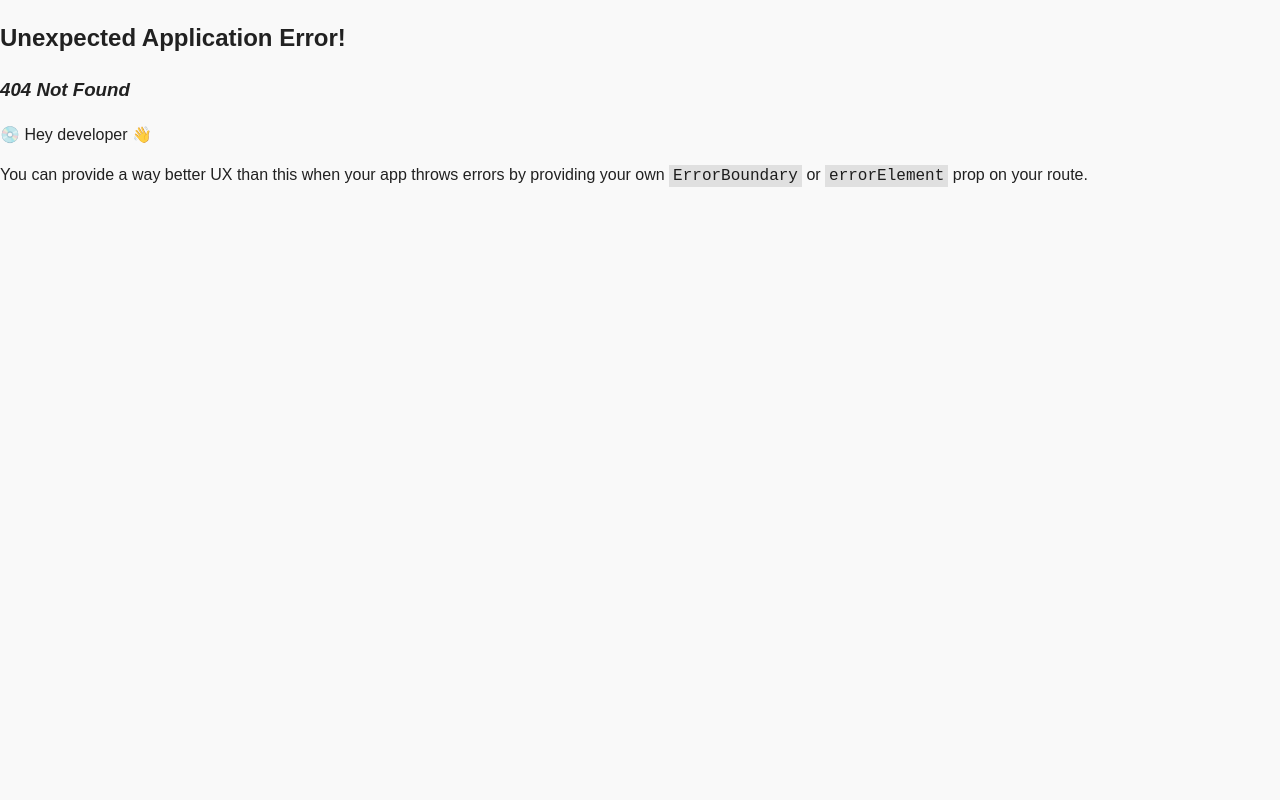
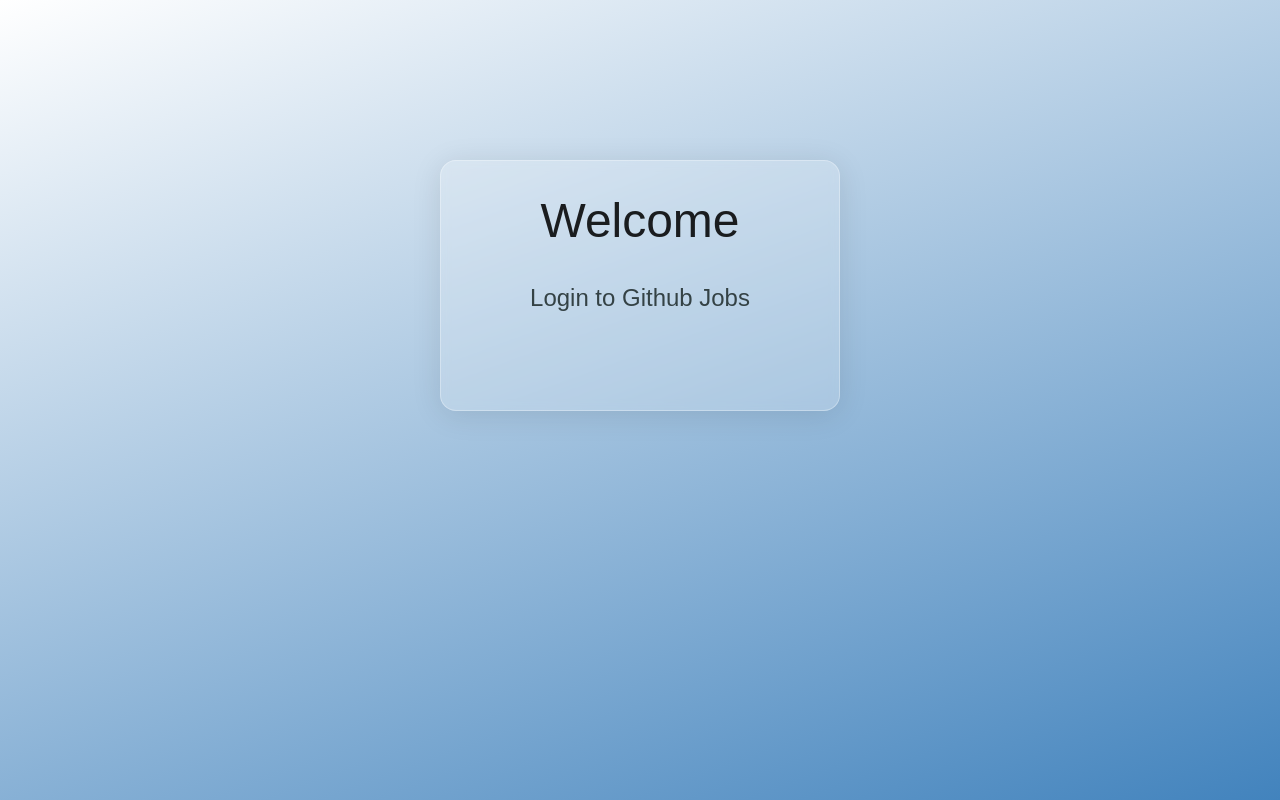
Before and after one commit to rayhanendra/dans-test-rayhanendra, a React (Vite) app: page /login in a window 1280 px wide. Before the commit this address had no page. Built offline with nearby package versions, Linux system fonts and the light colour scheme.

Commit message:
feat: add loginpage, implement google login, add authStore, implement protected routes

```diff
--- a/src/main.tsx
+++ b/src/main.tsx
@@ -7,11 +7,15 @@
 
 import { QueryClient, QueryClientProvider } from '@tanstack/react-query';
 import { ReactQueryDevtools } from '@tanstack/react-query-devtools';
+import { GoogleOAuthProvider } from '@react-oauth/google';
+
+const clientId = import.meta.env.VITE_GOOGLE_CLIENT_ID;
 
 const queryClient = new QueryClient();
 
 ReactDOM.createRoot(document.getElementById('root') as HTMLElement).render(
   <React.StrictMode>
+    <GoogleOAuthProvider clientId={clientId}>
       <ThemeProvider theme={theme}>
         <CssBaseline />
         <QueryClientProvider client={queryClient}>
@@ -19,5 +23,6 @@
           <ReactQueryDevtools initialIsOpen={false} />
         </QueryClientProvider>
       </ThemeProvider>
+    </GoogleOAuthProvider>
   </React.StrictMode>,
 );
--- /dev/null
+++ b/src/pages/LoginPage.tsx
@@ -0,0 +1,79 @@
+import React from 'react';
+import { GoogleLogin, googleLogout } from '@react-oauth/google';
+import type { CredentialResponse } from '@react-oauth/google';
+import { useAuthActions, useUser } from '../store/authStore';
+import { Box, Button, Container, Typography } from '@mui/material';
+import { useNavigate } from 'react-router-dom';
+
+function LoginPage() {
+  const navigate = useNavigate();
+
+  const user = useUser();
+  const { login, logout } = useAuthActions();
+
+  const responseMessage = (response: CredentialResponse) => {
+    login(response);
+    navigate('/');
+  };
+
+  const errorMessage = () => {
+    console.log('Login Failed');
+  };
+
+  const handleLogout = () => {
+    logout();
+    googleLogout();
+  };
+
+  return (
+    <Box
+      sx={{
+        background: 'linear-gradient(160deg, rgba(255,255,255,1) 0%, #4283BD 100%)',
+        height: '100vh',
+      }}
+    >
+      <Container
+        maxWidth="lg"
+        sx={{
+          pt: 20,
+        }}
+      >
+        <Box
+          sx={{
+            background: 'rgba(255, 255, 255, 0.2)',
+            borderRadius: '16px',
+            boxShadow: '0 4px 30px rgba(0, 0, 0, 0.1)',
+            backdropFilter: 'blur(5px)',
+            WebkitBackdropFilter: 'blur(5px)',
+            border: '1px solid rgba(255, 255, 255, 0.3)',
+            padding: '32px',
+            mx: 'auto',
+            display: 'flex',
+            flexDirection: 'column',
+            alignItems: 'center',
+            justifyContent: 'center',
+            gap: '16px',
+            width: '100%',
+            maxWidth: '400px',
+          }}
+        >
+          <Typography variant="h3" component="h1" gutterBottom>
+            Welcome
+          </Typography>
+          <Typography variant="h5" component="h1" gutterBottom>
+            Login to Github Jobs
+          </Typography>
+
+          <GoogleLogin onSuccess={responseMessage} onError={errorMessage} />
+          {user && (
+            <Button variant="contained" onClick={handleLogout}>
+              Logout
+            </Button>
+          )}
+        </Box>
+      </Container>
+    </Box>
+  );
+}
+
+export default LoginPage;
--- /dev/null
+++ b/src/routes/ProtectedRoutes.tsx
@@ -0,0 +1,23 @@
+import React, { useEffect } from 'react';
+import { useUser } from '../store/authStore';
+import { useNavigate } from 'react-router-dom';
+
+type Props = {
+  children: React.ReactNode;
+};
+
+const ProtectedRoutes = ({ children }: Props) => {
+  const navigate = useNavigate();
+
+  const user = useUser();
+
+  useEffect(() => {
+    if (!user) {
+      navigate('/login');
+    }
+  }, [user, navigate]);
+
+  return <div>{children}</div>;
+};
+
+export default ProtectedRoutes;
--- a/src/routes/router.tsx
+++ b/src/routes/router.tsx
@@ -3,11 +3,21 @@
 import HomePage from '../pages/HomePage';
 import MainLayout from '../layouts/MainLayout';
 import DetailPage from '../pages/DetailPage';
+import LoginPage from '../pages/LoginPage';
+import ProtectedRoutes from './ProtectedRoutes';
 
 const router = createBrowserRouter([
   {
+    path: '/login',
+    element: <LoginPage />,
+  },
+  {
     path: '/',
-    element: <MainLayout />,
+    element: (
+      <ProtectedRoutes>
+        <MainLayout />
+      </ProtectedRoutes>
+    ),
     children: [
       {
         path: '/',
--- /dev/null
+++ b/src/store/authStore.ts
@@ -0,0 +1,33 @@
+import { create } from 'zustand';
+import { persist } from 'zustand/middleware';
+
+type AuthState = {
+  user: any;
+};
+
+type AuthActions = {
+  actions: {
+    login: (user: any) => void;
+    logout: () => void;
+  };
+};
+
+export const useAuthStore = create<AuthState & AuthActions>()(
+  persist(
+    (set) => ({
+      user: '',
+
+      actions: {
+        login: (user) => set({ user }),
+        logout: () => set({ user: '' }),
+      },
+    }),
+    {
+      name: 'authStore',
+    },
+  ),
+);
+
+export const useUser = () => useAuthStore((state) => state.user);
+
+export const useAuthActions = () => useAuthStore((state) => state.actions);
```
Also changed, not shown: 1 other file (tests, documents, lock files or other folders). Lines whose indentation alone changed are shown as unchanged.
